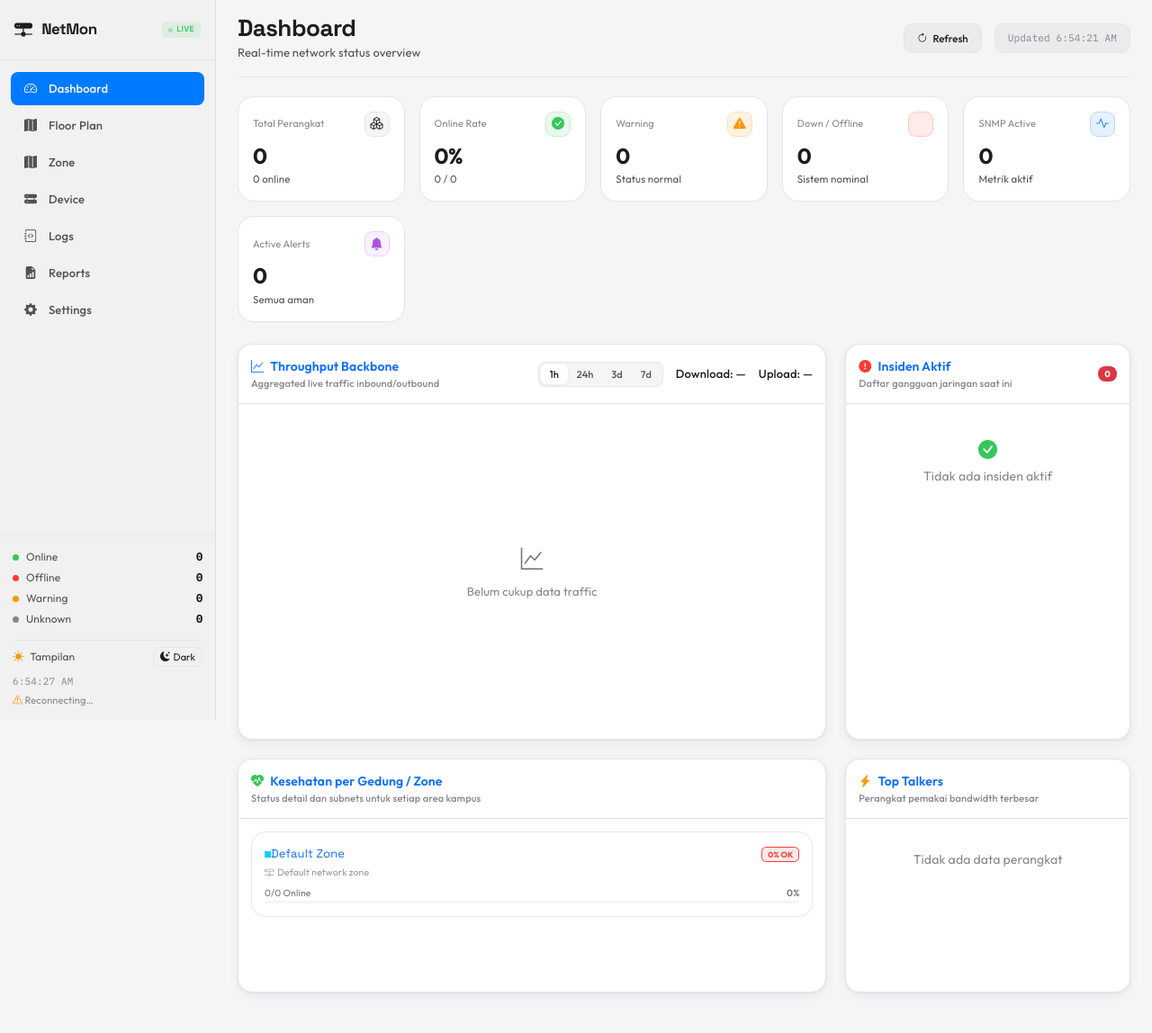
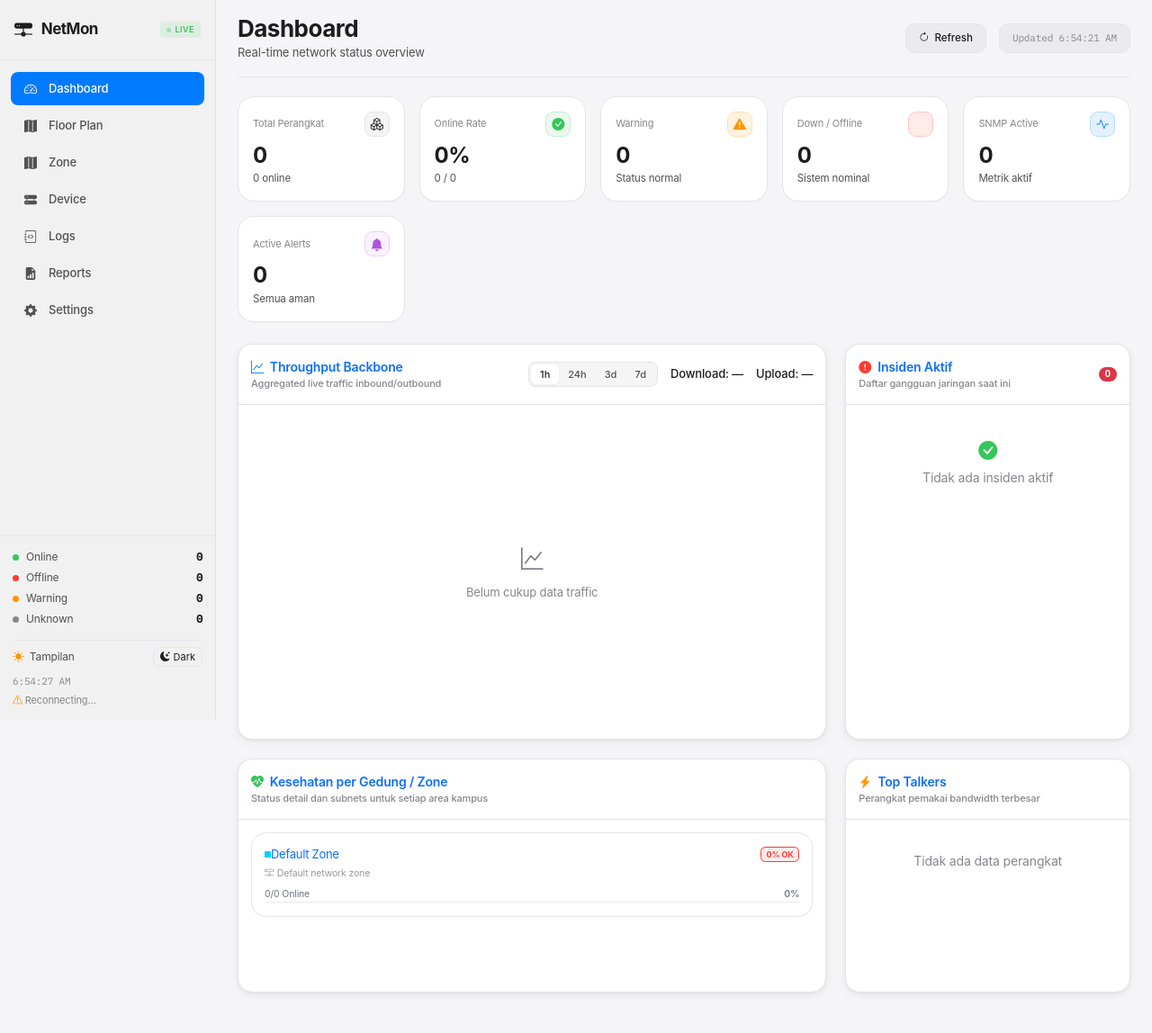
Before and after one commit to bagusazizulamri/netmon, a Flask app: page / in a window 1280 px wide. Shown: the whole page at 90% size. Run offline with Flask 3, Linux system fonts and the light colour scheme; data comes from the database, SQL or seed files in the repository; data that the repository does not hold is empty; some libraries are stand-ins or nearby versions.

Commit message:
style: replace typography with Apple macOS system fonts (SF Pro / Inter)

```diff
--- a/static/css/style.css
+++ b/static/css/style.css
@@ -1,8 +1,8 @@
 /* ============================================================
    NetMon – Bauhaus & Retro-Modern Dark Theme
-   Premium geometric typography, distinctive primary accents, high readability.
+   Premium Apple / macOS Typography with distinct primary accents.
    ============================================================ */
-@import url('https://fonts.googleapis.com/css2?family=Outfit:wght@300;400;500;600;700&family=Space+Grotesk:wght@400;500;600;700&display=swap');
+@import url('https://fonts.googleapis.com/css2?family=Inter:wght@300;400;500;600;700;800&display=swap');
 
 :root {
   --bg-base:       #111113; /* Deep dark space */
@@ -41,17 +41,18 @@
 /* ============================================================ RESET */
 *, *::before, *::after { box-sizing: border-box; margin: 0; }
 body {
-  font-family: 'Outfit', sans-serif;
+  font-family: -apple-system, BlinkMacSystemFont, "SF Pro Display", "SF Pro Text", "Inter", "Helvetica Neue", Helvetica, Arial, sans-serif;
   background: var(--bg-base);
   color: var(--text-primary);
   display: flex;
   min-height: 100vh;
   overflow-x: hidden;
-  letter-spacing: 0.01em;
+  letter-spacing: -0.011em;
 }
 
 h1, h2, h3, h4, h5, h6, .sidebar-logo, .fw-700, .fw-800, .fw-900 {
-  font-family: 'Space Grotesk', sans-serif;
+  font-family: -apple-system, BlinkMacSystemFont, "SF Pro Display", "SF Pro Text", "Inter", "Helvetica Neue", Helvetica, Arial, sans-serif;
+  letter-spacing: -0.022em;
 }
 
 /* ============================================================ SIDEBAR */
```
